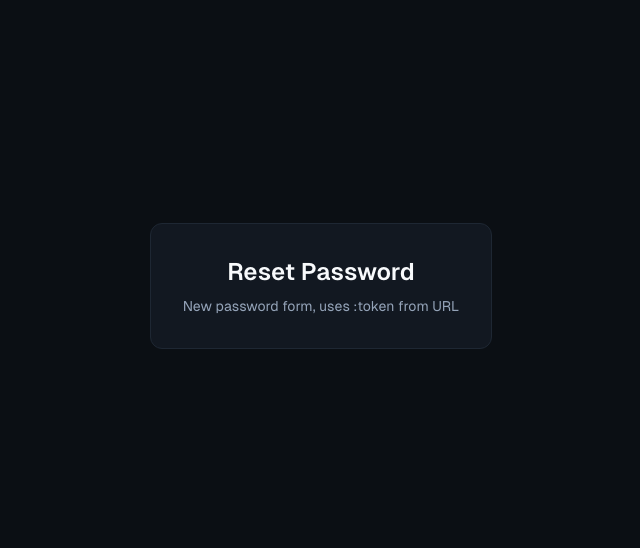
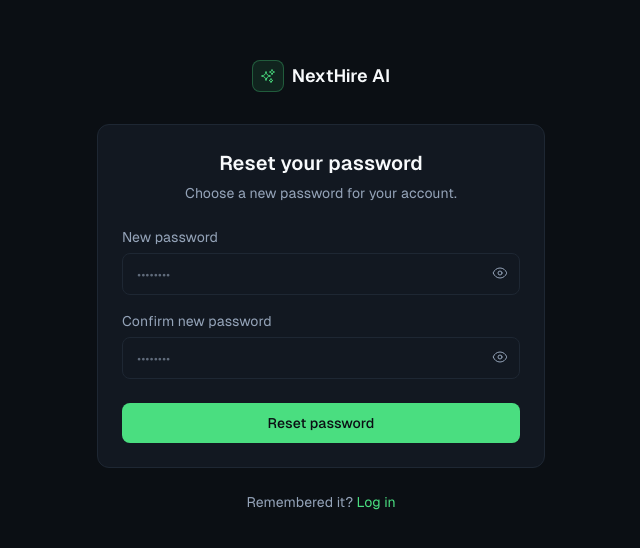
Before and after one commit to Sanket-825/NextHire-AI, a React app in the folder frontend/: page /reset-password/1 in a window 1280 px wide. Shown: the part 114-662 px from the top of the page, without its empty margins (319-959 px from the left). Built offline with nearby package versions, Linux system fonts and the light colour scheme; no server answers; the HTML template or start-up script is replaced by a standard one.

Commit message:
feat: add reset password page

```diff
--- a/frontend/src/features/auth/pages/ResetPasswordPage.jsx
+++ b/frontend/src/features/auth/pages/ResetPasswordPage.jsx
@@ -1,5 +1,85 @@
-import PagePlaceholder from "../../../components/ui/PagePlaceholder";
+import { useState } from "react";
+import { Link, useNavigate, useParams } from "react-router-dom";
+import { useForm } from "react-hook-form";
+import { toast } from "react-toastify";
+
+import AuthLayout from "../components/AuthLayout";
+import PasswordInput from "../components/PasswordInput";
+import Button from "../../../components/ui/Button";
+import { resetPassword } from "../../../services/authService";
+import getErrorMessage from "../../../lib/getErrorMessage";
 
 export default function ResetPasswordPage() {
-  return <PagePlaceholder name="Reset Password" note="New password form, uses :token from URL" />;
+  const { token } = useParams();
+  const navigate = useNavigate();
+  const [isSubmitting, setIsSubmitting] = useState(false);
+
+  const {
+    register,
+    handleSubmit,
+    watch,
+    formState: { errors },
+  } = useForm({ defaultValues: { password: "", confirmPassword: "" } });
+
+  const password = watch("password");
+
+  const onSubmit = async ({ password }) => {
+    setIsSubmitting(true);
+    try {
+      await resetPassword(token, password);
+      toast.success("Password reset. Please log in with your new password.");
+      navigate("/login", { replace: true });
+    } catch (error) {
+      toast.error(getErrorMessage(error, "This reset link is invalid or has expired"));
+    } finally {
+      setIsSubmitting(false);
+    }
+  };
+
+  return (
+    <AuthLayout
+      title="Reset your password"
+      subtitle="Choose a new password for your account."
+      footer={
+        <>
+          Remembered it?{" "}
+          <Link to="/login" className="text-accent-green hover:underline">
+            Log in
+          </Link>
+        </>
+      }
+    >
+      <form onSubmit={handleSubmit(onSubmit)} noValidate className="flex flex-col gap-4">
+        <PasswordInput
+          label="New password"
+          autoComplete="new-password"
+          placeholder="••••••••"
+          error={errors.password?.message}
+          {...register("password", {
+            required: "Password is required",
+            minLength: { value: 8, message: "Password must be at least 8 characters" },
+            pattern: {
+              value: /\d/,
+              message: "Password must contain at least one number",
+            },
+          })}
+        />
+
+        <PasswordInput
+          label="Confirm new password"
+          autoComplete="new-password"
+          placeholder="••••••••"
+          error={errors.confirmPassword?.message}
+          {...register("confirmPassword", {
+            required: "Please confirm your password",
+            validate: (value) => value === password || "Passwords do not match",
+          })}
+        />
+
+        <Button type="submit" isLoading={isSubmitting} className="w-full mt-2">
+          Reset password
+        </Button>
+      </form>
+    </AuthLayout>
+  );
 }
```
